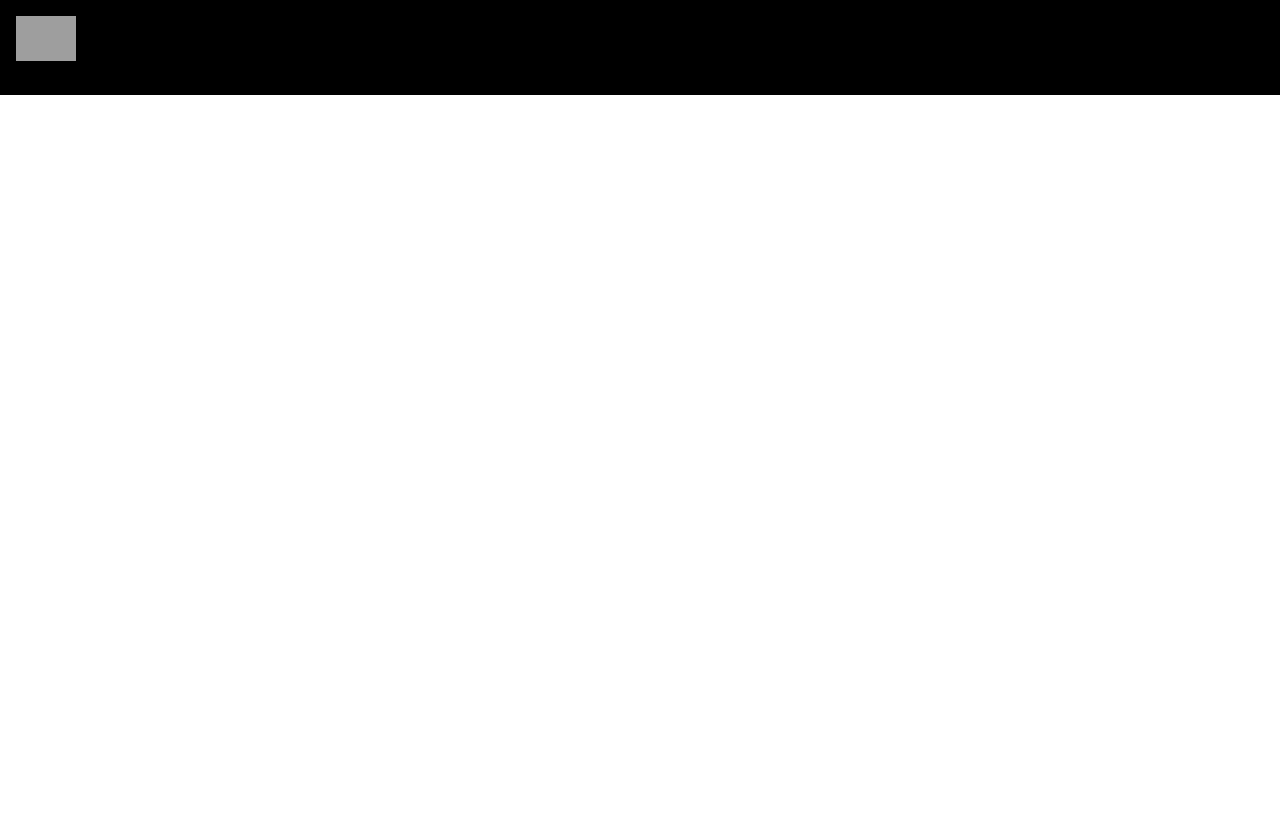
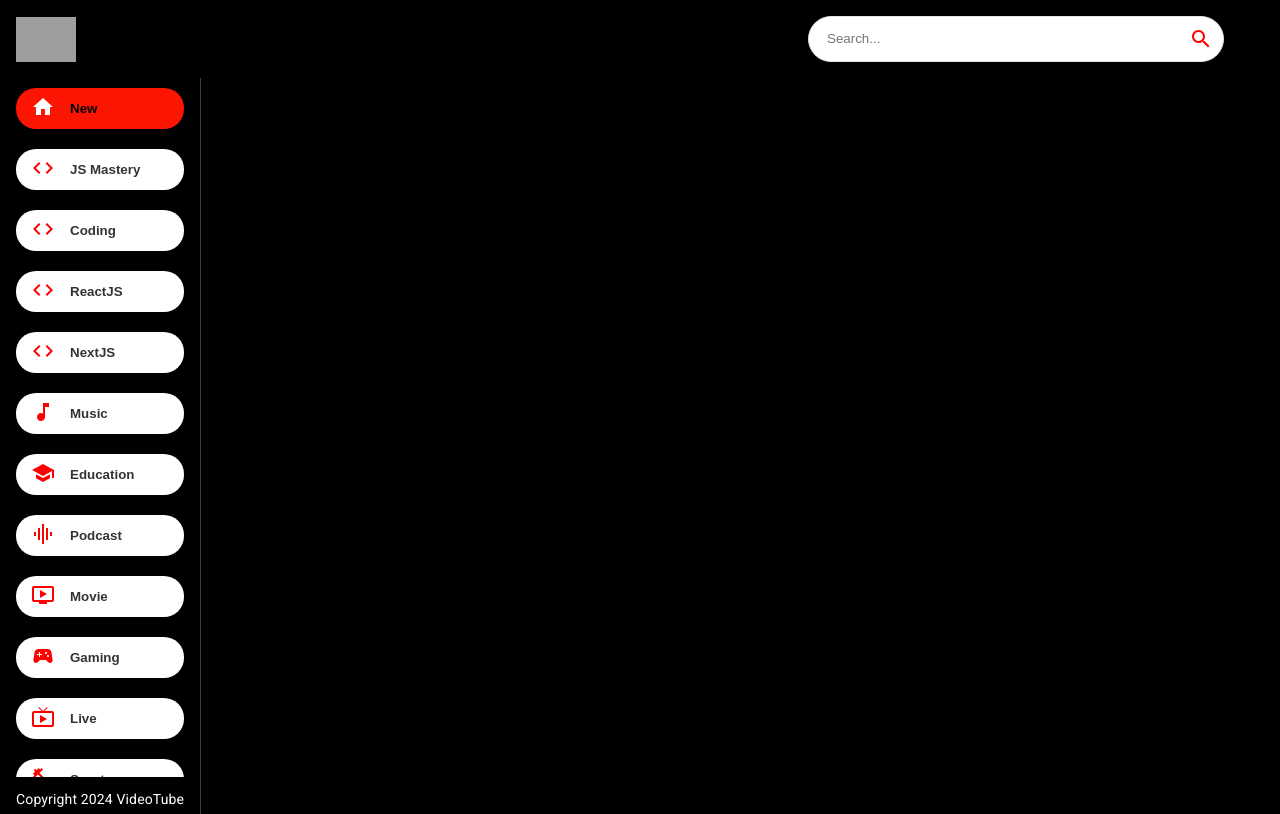
Before and after one commit to amandewett/react-videotube, a React (Vite) app: page / in a window 1280 px wide. Built offline with nearby package versions, Linux system fonts and the light colour scheme; grey boxes are pictures that could not be loaded.

Commit message:
updates
- Implemented NAV bar
- Implemented side bar

```diff
--- a/src/components/Feed.tsx
+++ b/src/components/Feed.tsx
@@ -1,9 +1,24 @@
-import React from 'react'
+import { useState, useEffect } from "react";
+import { Box, Stack, Typography } from "@mui/material";
+import { SideBar } from "./index";
 
 const Feed = () => {
-    return (
-        <div>Feed</div>
-    )
-}
+  return (
+    <Stack sx={{ flexDirection: { sx: "column", md: "row" } }}>
+      <Box
+        sx={{
+          height: { sx: "auto", md: "92vh" },
+          borderRight: "1px solid #3d3d3d",
+          px: { sx: 0, md: 2 },
+        }}
+      >
+        <SideBar />
+        <Typography variant="body2" sx={{ color: "white", mt: 1.5 }}>
+          Copyright 2024 VideoTube
+        </Typography>
+      </Box>
+    </Stack>
+  );
+};
 
-export default Feed
+export default Feed;
--- a/src/components/NavBar.tsx
+++ b/src/components/NavBar.tsx
@@ -8,13 +8,24 @@ export const NavBar = () => {
     <Stack
       direction="row"
       alignItems="center"
-            p={2} sx={{ position: "sticky", background: "#000", top: 0, justifyContent: "space-between" }}
+      p={2}
+      sx={{
+        position: "sticky",
+        background: "#000",
+        top: 0,
+        justifyContent: "space-between",
+      }}
     >
-            <NavLink to={"/"} style={{ display: "flex", alignItems: "center" }}>
+      <NavLink
+        to={"/"}
+        style={{
+          display: "flex",
+          alignItems: "center",
+        }}
+      >
         <img src={logo} alt="logo" height={45} />
-                <SearchBar></SearchBar>
       </NavLink>
-
-        </Stack >
-    )
-}
+      <SearchBar />
+    </Stack>
+  );
+};
--- a/src/components/SearchBar.tsx
+++ b/src/components/SearchBar.tsx
@@ -1,6 +1,30 @@
-import React from 'react'
+import { useState } from "react";
+import { useNavigate } from "react-router-dom";
+import { Paper, IconButton } from "@mui/material";
+import { Search } from "@mui/icons-material";
 
 export default () => (
-    <>
-    </>
+  <Paper
+    component="form"
+    onSubmit={() => {}}
+    sx={{
+      borderRadius: 20,
+      border: "1px solid #e3e3e3",
+      color: "#fff",
+      pl: 2,
+      boxShadow: "none",
+      mr: { sm: 5 },
+    }}
+  >
+    <input className="search-bar" placeholder="Search..." onChange={() => {}} />
+    <IconButton
+      type="submit"
+      sx={{
+        p: "10px",
+        color: "red",
+      }}
+    >
+      <Search />
+    </IconButton>
+  </Paper>
 );
--- /dev/null
+++ b/src/components/SideBar.tsx
@@ -0,0 +1,47 @@
+import { Stack } from "@mui/material";
+import { categories } from "../utils/constants";
+import { createElement } from "react";
+const selectedCategory = "New";
+
+export default () => {
+  return (
+    <Stack
+      direction="row"
+      sx={{
+        overflowY: "auto",
+        height: { sx: "auto", md: "95%" },
+        flexDirection: { md: "column" },
+      }}
+    >
+      {categories.map((category: any) => {
+        const iconElement = createElement(category.icon);
+        return (
+          <button
+            className="category-btn"
+            style={{
+              background:
+                category.name === selectedCategory ? "#FC1503" : "white",
+            }}
+            key={category.name}
+          >
+            <span
+              style={{
+                color: category.name === selectedCategory ? "white" : "red",
+                marginRight: "15px",
+              }}
+            >
+              {iconElement}
+            </span>
+            <span
+              style={{
+                opacity: category.name == selectedCategory ? "1" : "0.8",
+              }}
+            >
+              {category.name}
+            </span>
+          </button>
+        );
+      })}
+    </Stack>
+  );
+};
--- a/src/components/index.ts
+++ b/src/components/index.ts
@@ -4,3 +4,4 @@ export { default as ChannelDetails } from "./ChannelDetails";
 export { default as VideoDetails } from "./VideoDetails";
 export { default as SearchFeed } from "./SearchFeed";
 export { default as SearchBar } from "./SearchBar";
+export { default as SideBar } from "./SideBar";
```
Lines whose indentation alone changed are shown as unchanged.
